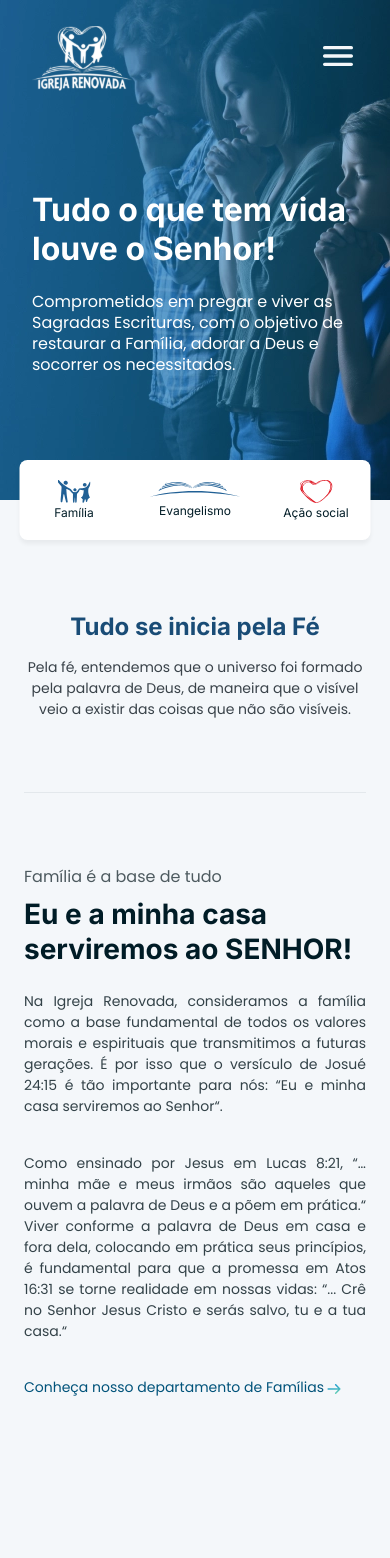
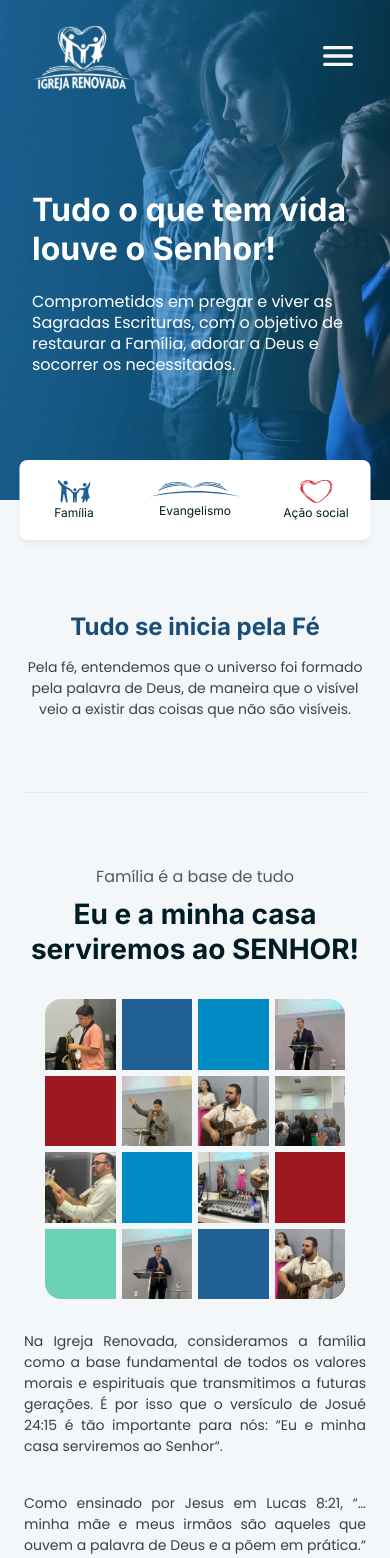
Before and after one commit to eriquyjhordan/igreja-renovada, a Next.js app: page / in a window 390 px wide. Shown: the top 1558 px of the page. Built offline with nearby package versions, Linux system fonts and the light colour scheme.

Commit message:
feat: ajust gallery for mobile

```diff
--- a/src/components/Family/index.tsx
+++ b/src/components/Family/index.tsx
@@ -22,9 +22,9 @@ export default function Family() {
           <div className={styles.familyTexts}>
             <p className={`${poppins.className} ${styles.familyLeadText}`}>Família é a base de tudo</p>
             <h2 className={`${inter.className} ${styles.familyTitle}`}>Eu e a minha casa serviremos ao SENHOR!</h2>
-            {/* <div className={styles.mobileGallery}>
+            <div className={styles.mobileGallery}>
               <Gallery />
-            </div> */}
+            </div>
             <p className={`${poppins.className} ${styles.familyParagraph}`}>Na Igreja Renovada, consideramos a família como a base fundamental de todos os valores morais e espirituais que transmitimos a futuras gerações. É por isso que o versículo de Josué 24:15 é tão importante para nós: &ldquo;Eu e minha casa serviremos ao Senhor&ldquo;.</p>
             <p className={`${poppins.className} ${styles.familyParagraph}`}>Como ensinado por Jesus em Lucas 8:21, &ldquo;… minha mãe e meus irmãos são aqueles que ouvem a palavra de Deus e a põem em prática.&ldquo; Viver conforme a palavra de Deus em casa e fora dela, colocando em prática seus princípios, é fundamental para que a promessa em Atos 16:31 se torne realidade em nossas vidas: &ldquo;... Crê no Senhor Jesus Cristo e serás salvo, tu e a tua casa.&ldquo;</p>
             <a href="#" className={`${poppins.className} ${styles.familyLink}`}>
--- a/src/components/Family/styles.module.css
+++ b/src/components/Family/styles.module.css
@@ -90,15 +90,21 @@
   display: none;
 }
 
-@media (max-width: 1300px) {
+@media (max-width: 1100px) {
   .familyWrapper {
     flex-direction: column;
     align-items: center;
     justify-content: center;
   }
 
+  .familyTitle {
+    text-align: center;
+    margin: 0 auto;
+  }
+
   .familyTexts {
-    max-width: 100%;
+    max-width: 660px;
+    text-align: center;
   }
 
   .imagesGalery {
@@ -107,12 +113,14 @@
 
   .mobileGallery {
     display: block;
-    max-width: 32.5rem;
+    margin: 0 auto;
+    width: 418px;
+    margin-block: 2rem;
   }
 
 }
 
-@media (max-width: 425px) {
+@media (max-width: 470px) {
   .familyTitle {
     font-size: 1.75rem;
   }
@@ -129,4 +137,20 @@
     font-size: 14px;
     width: 100%;
   }
+
+  .mobileGallery {
+    margin: 0 auto;
+    width: 300px;
+    margin-block: 2rem;
+  }
 }
+
+@media (max-width: 320px) {
+  .mobileGallery {
+    display: none;
+  }
+
+  .familyTitle {
+    margin-bottom: 1.5rem;
+  }
+}
--- a/src/components/Gallery/index.tsx
+++ b/src/components/Gallery/index.tsx
@@ -13,7 +13,7 @@ export default function Gallery() {
         height={120}
       />
       <div style={{ backgroundColor: '#216095' }} className={styles.square}></div>
-      <div style={{ backgroundColor: '#008BC5' }} className={styles.square}></div>
+      <div style={{ backgroundColor: '#008BC5' }} className={`${styles.mobileHiden} ${styles.square}`}></div>
       <Image
         style={{ borderRadius: '0px 16px 0px 0px' }}
         className={styles.square}
@@ -31,7 +31,7 @@ export default function Gallery() {
         height={120}
       />
       <Image
-        className={styles.square}
+        className={`${styles.mobileHiden} ${styles.square}`}
         src="/images/fotos-cultos/IMG-20230522-4.webp"
         alt="galery image from the church"
         width={120}
@@ -45,21 +45,21 @@ export default function Gallery() {
         height={120}
       />
       <Image
-        className={styles.square}
+        className={`${styles.mobileHiden} ${styles.square}`}
         src="/images/fotos-cultos/IMG-20230522-6.webp"
         alt="galery image from the church"
         width={120}
         height={120}
       />
-      <div style={{ backgroundColor: '#008BC5' }} className={styles.square}></div>
+      <div style={{ backgroundColor: '#008BC5' }} className={`${styles.mobileHiden} ${styles.square}`}></div>
       <Image
-        className={styles.square}
+        className={`${styles.mobileHiden} ${styles.square}`}
         src="/images/fotos-cultos/IMG-20230522-7.webp"
         alt="galery image from the church"
         width={120}
         height={120}
       />
-      <div style={{ backgroundColor: '#9E181F' }} className={styles.square}></div>
+      <div style={{ backgroundColor: '#9E181F' }} className={`${styles.mobileHiden} ${styles.square}`}></div>
       <div style={{ backgroundColor: '#6AD1B3', borderRadius: '0px 0px 0px 16px' }} className={styles.square}></div>
       <Image
         className={styles.square}
@@ -68,7 +68,7 @@ export default function Gallery() {
         width={120}
         height={120}
       />
-      <div style={{ backgroundColor: '#216095' }} className={styles.square}></div>
+      <div style={{ backgroundColor: '#216095' }} className={`${styles.mobileHiden} ${styles.square}`}></div>
       <Image
         style={{ borderRadius: '0px 0px 16px 0px' }}
         className={styles.square}
--- a/src/components/Gallery/styles.module.css
+++ b/src/components/Gallery/styles.module.css
@@ -1,7 +1,7 @@
 .container {
   display: grid;
   grid-template-columns: repeat(4, 1fr);
-  gap: 0.375rem;
+  gap: 6px;
 }
 
 .square {
@@ -11,3 +11,17 @@
   object-position: center;
   background-color: #000;
 }
+
+@media (max-width: 1100px) {
+  .square {
+    width: 100px;
+    height: 100px;
+  }
+}
+
+@media (max-width: 470px) {
+  .square {
+    width: 70.5px;
+    height: 70.5px;
+  }
+}
```
